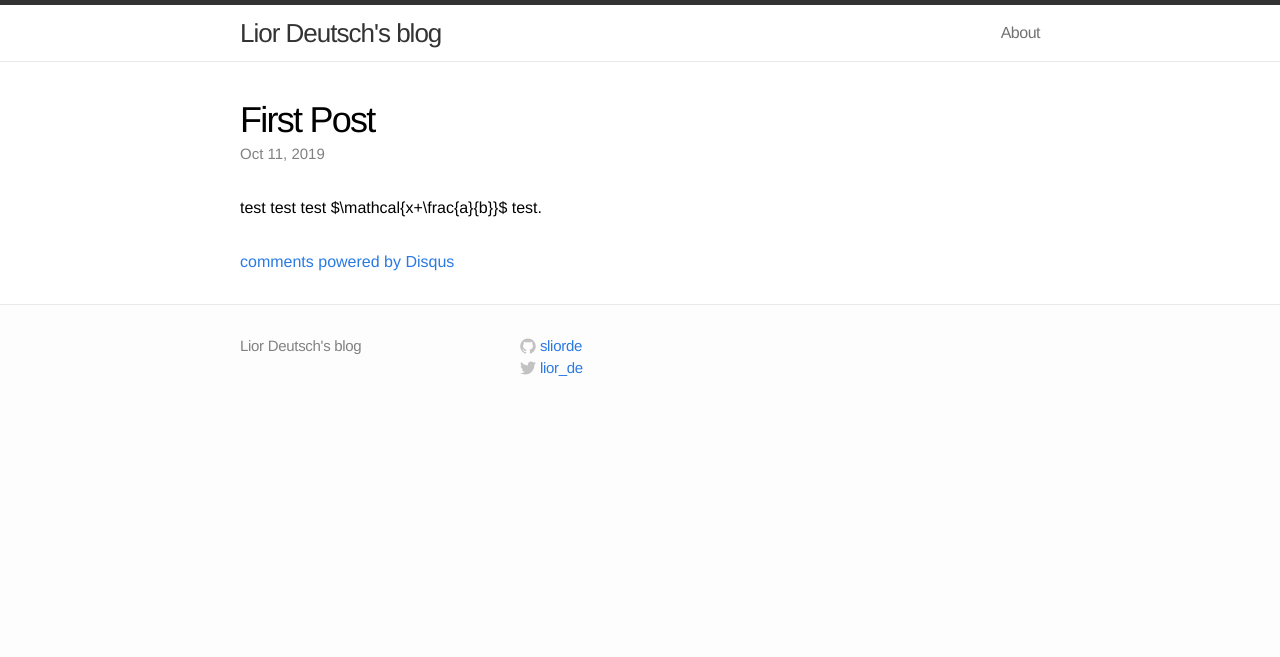
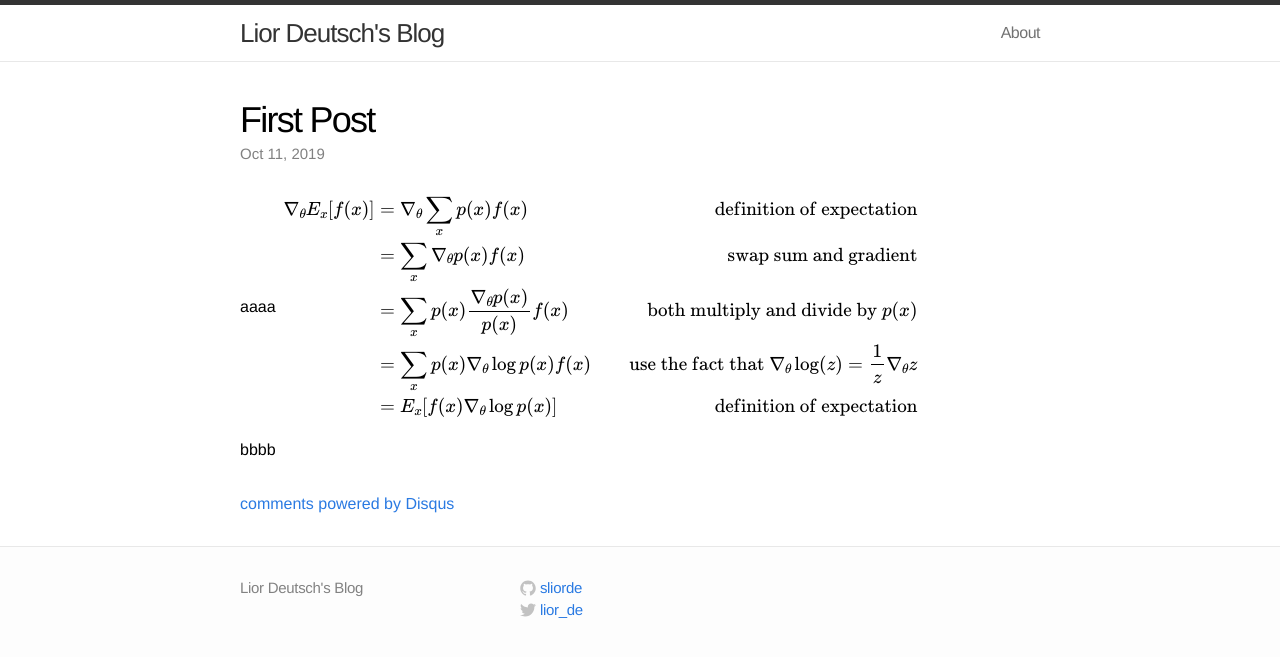
Before and after one commit to liordeutsch/liordeutsch.github.io, a Jekyll site: the page built from _posts/2019-10-11-temp_post.md, in a window 1280 px wide. Shown: the top 657 px of the page. Built offline with Jekyll 4.4.1, drawn with Linux system fonts in a browser that asks for light colours; formulas are drawn with MathJax 3; comment, search, counter and statistics services are not loaded.

Commit message:
still experimenting

```diff
--- a/_config.yml
+++ b/_config.yml
@@ -1,5 +1,5 @@
 # Site settings
-title: Lior Deutsch's blog
+title: Lior Deutsch's Blog
 email:
 description: "add description"
 baseurl: ""
--- a/_posts/2019-10-11-temp_post.md
+++ b/_posts/2019-10-11-temp_post.md
@@ -6,4 +6,15 @@ excerpt: "excerpt yes yes yes."
 date:   2019-10-11 21:02:00
 mathjax: true
 ---
-test test test $\mathcal{x+\frac{a}{b}}$ test.
+aaaa
+$$
+\begin{align}
+\nabla_{\theta} E_x[f(x)] &= \nabla_{\theta} \sum_x p(x) f(x) & \text{definition of expectation} \\
+& = \sum_x \nabla_{\theta} p(x) f(x) & \text{swap sum and gradient} \\
+& = \sum_x p(x) \frac{\nabla_{\theta} p(x)}{p(x)} f(x) & \text{both multiply and divide by } p(x) \\
+& = \sum_x p(x) \nabla_{\theta} \log p(x) f(x) & \text{use the fact that } \nabla_{\theta} \log(z) = \frac{1}{z} \nabla_{\theta} z \\
+& = E_x[f(x) \nabla_{\theta} \log p(x) ] & \text{definition of expectation}
+\end{align}
+$$
+
+bbbb
```
